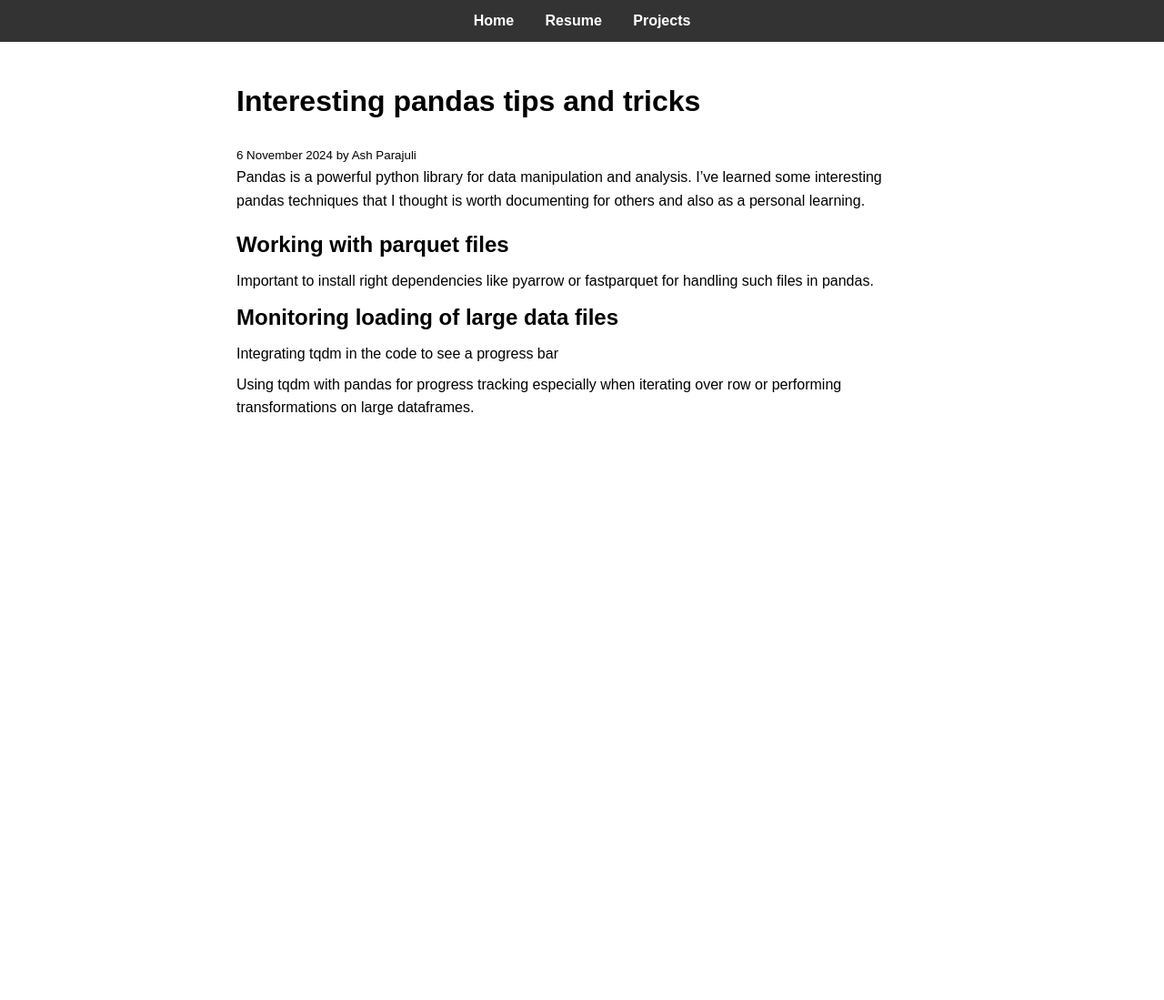
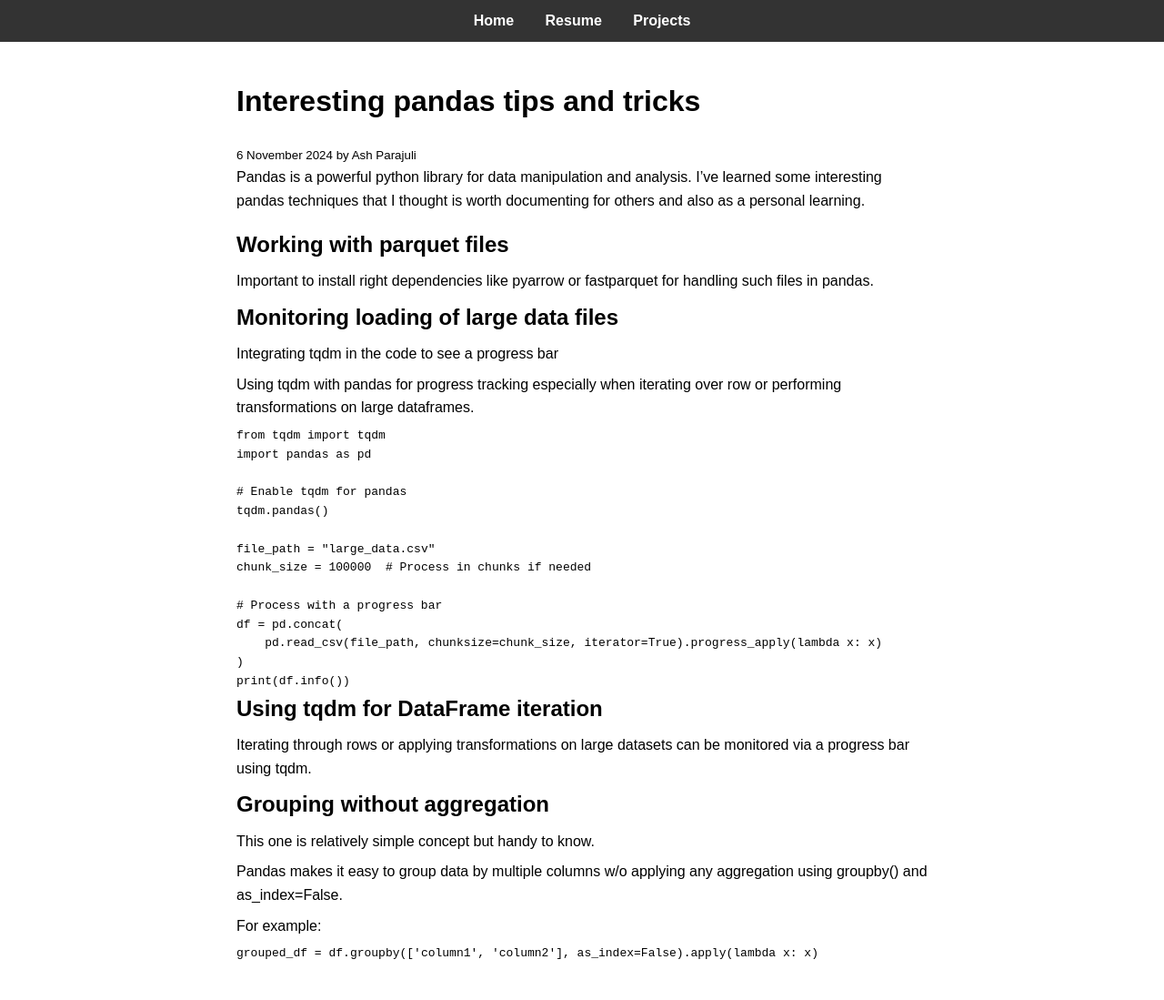
Before and after one commit to amparaj/amparaj.github.io, a Jekyll site: the page built from _posts/2024-11-06-pandas-tricks-tips.md, in a window 1280 px wide. Shown: the whole page at 91% size. Built offline with Jekyll 4.4.1, drawn with Linux system fonts in a browser that asks for light colours; before the commit the page ends 900 px from its top, so only the background shows below that.

Commit message:
added new pandas trips and tricks

````diff
--- a/_posts/2024-11-06-pandas-tricks-tips.md
+++ b/_posts/2024-11-06-pandas-tricks-tips.md
@@ -13,3 +13,32 @@ Pandas is a powerful python library for data manipulation and analysis. I've lea
 ## Monitoring loading of large data files
 - Integrating tqdm in the code to see a progress bar
 - Using tqdm with pandas for progress tracking especially when iterating over row or performing transformations on large dataframes.
+
+```python
+from tqdm import tqdm
+import pandas as pd
+
+# Enable tqdm for pandas
+tqdm.pandas()
+
+file_path = "large_data.csv"
+chunk_size = 100000  # Process in chunks if needed
+
+# Process with a progress bar
+df = pd.concat(
+    pd.read_csv(file_path, chunksize=chunk_size, iterator=True).progress_apply(lambda x: x)
+)
+print(df.info())
+```
+
+## Using tqdm for DataFrame iteration
+- Iterating through rows or applying transformations on large datasets can be monitored via a progress bar using tqdm.
+
+## Grouping without aggregation
+- This one is relatively simple concept but handy to know.
+- Pandas makes it easy to group data by multiple columns w/o applying any aggregation using groupby() and as_index=False.
+- For example:
+
+```python
+grouped_df = df.groupby(['column1', 'column2'], as_index=False).apply(lambda x: x)
+```
````
